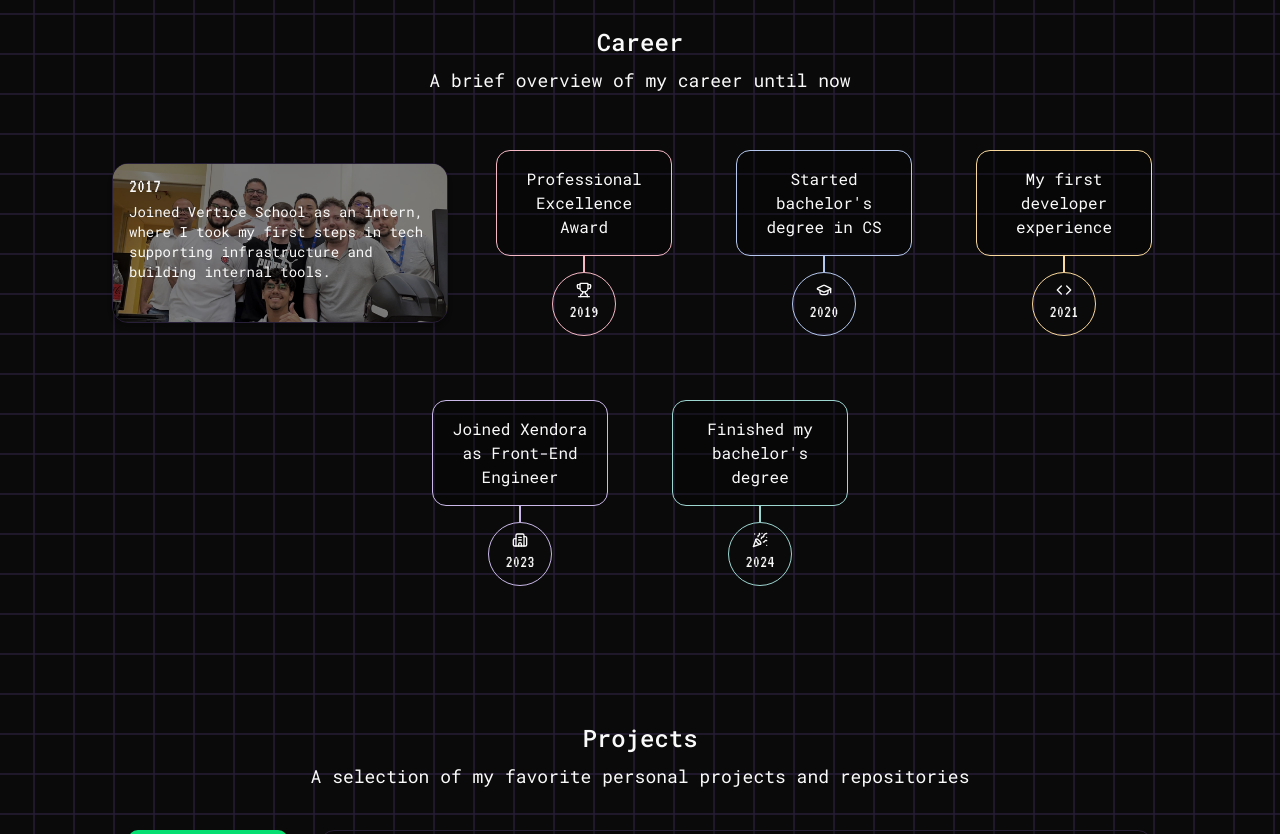
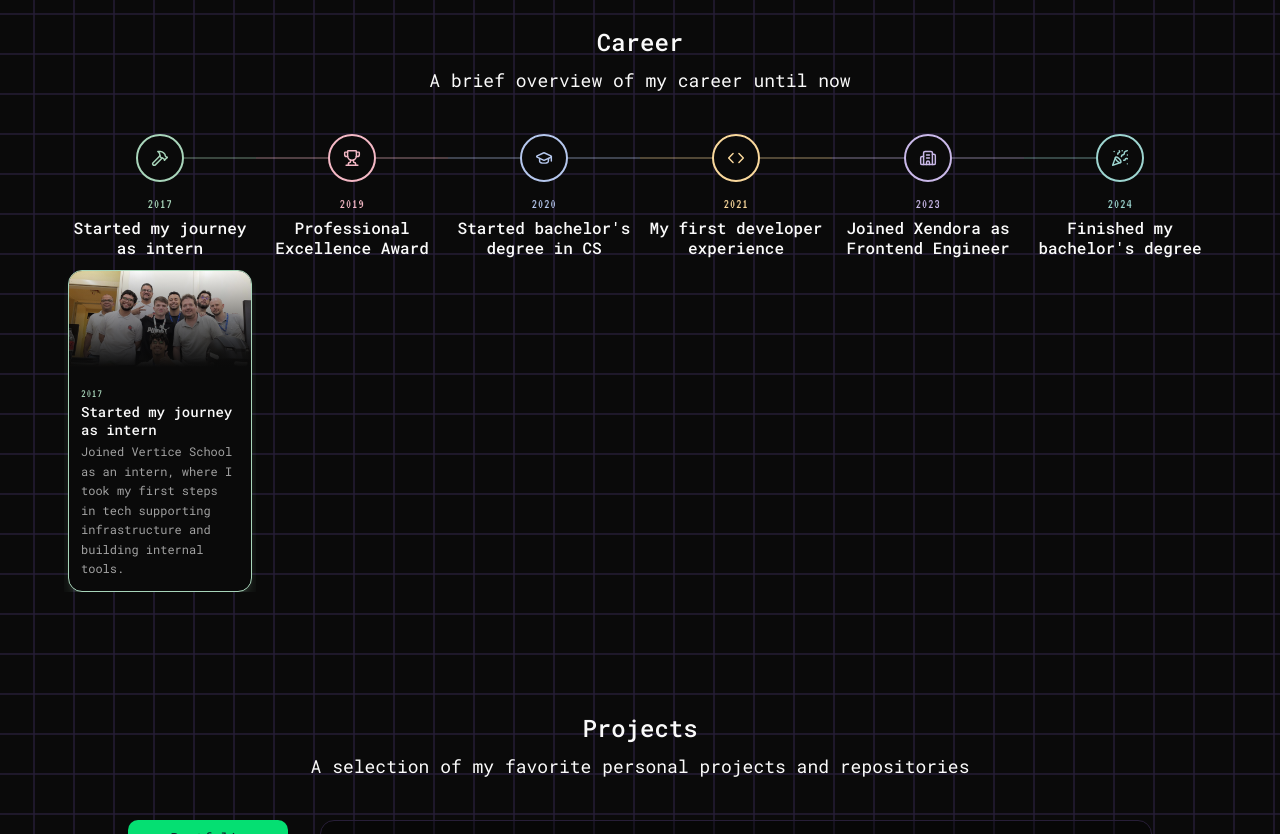
Before and after one commit to lucaskraus/lucaskraus, a Next.js app: page / in a window 1280 px wide. Shown: the part 1340-2174 px from the top of the page. Built offline with nearby package versions, Linux system fonts and the light colour scheme.

Commit message:
Update README and components to standardize terminology: change 'Front-End' to 'Frontend' across multiple files for consistency, and enhance the Career section with improved color styling and layout for better user experience.

```diff
--- a/src/components/Introduction.tsx
+++ b/src/components/Introduction.tsx
@@ -20,7 +20,7 @@ const INTRODUCTION_ITEMS = [
   {
     icon: <BriefcaseIcon className="size-4 text-gray-500" />,
     label: 'Role',
-    value: 'Front-End Engineer',
+    value: 'Frontend Engineer',
   },
 ]
 
--- a/src/components/Picture.tsx
+++ b/src/components/Picture.tsx
@@ -54,7 +54,7 @@ export default function Picture() {
         </span>{' '}
         and I&apos;m a{' '}
         <Highlight className="text-2xl md:text-3xl">Mobile</Highlight> and{' '}
-        <Highlight className="text-2xl md:text-3xl">Front-End</Highlight>{' '}
+        <Highlight className="text-2xl md:text-3xl">Frontend</Highlight>{' '}
         Engineer
       </h1>
     </motion.div>
--- a/src/components/sections/Career.tsx
+++ b/src/components/sections/Career.tsx
@@ -1,98 +1,261 @@
 'use client'
 
-import { motion, LayoutGroup } from 'motion/react'
-import { useState } from 'react'
-import TimelineCard from '@/components/cards/TimelineCard'
+import { motion, AnimatePresence } from 'motion/react'
+import { useState, useRef, useEffect } from 'react'
 import type { ITimelineItem } from '@/@types'
 import { TIMELINE_ITEMS } from '@/lib/constants'
 import Image from 'next/image'
 import { cn } from '@/lib/utils'
+import { ChevronDownIcon, XIcon } from 'lucide-react'
 
 const PASTEL_COLORS = [
-  { border: 'border-[#a8d5ba]', bg: 'bg-[#a8d5ba]' }, // mint green
-  { border: 'border-[#f4b8c5]', bg: 'bg-[#f4b8c5]' }, // rose pink
-  { border: 'border-[#b5c7ed]', bg: 'bg-[#b5c7ed]' }, // periwinkle blue
-  { border: 'border-[#f9d89c]', bg: 'bg-[#f9d89c]' }, // soft yellow
-  { border: 'border-[#c9b8e8]', bg: 'bg-[#c9b8e8]' }, // lavender
-  { border: 'border-[#9dd5d0]', bg: 'bg-[#9dd5d0]' }, // aqua
+  {
+    border: 'border-[#a8d5ba]',
+    bg: 'bg-[#a8d5ba]',
+    text: 'text-[#a8d5ba]',
+    shadow: 'shadow-[#a8d5ba]/20',
+    glow: '#a8d5ba',
+  },
+  {
+    border: 'border-[#f4b8c5]',
+    bg: 'bg-[#f4b8c5]',
+    text: 'text-[#f4b8c5]',
+    shadow: 'shadow-[#f4b8c5]/20',
+    glow: '#f4b8c5',
+  },
+  {
+    border: 'border-[#b5c7ed]',
+    bg: 'bg-[#b5c7ed]',
+    text: 'text-[#b5c7ed]',
+    shadow: 'shadow-[#b5c7ed]/20',
+    glow: '#b5c7ed',
+  },
+  {
+    border: 'border-[#f9d89c]',
+    bg: 'bg-[#f9d89c]',
+    text: 'text-[#f9d89c]',
+    shadow: 'shadow-[#f9d89c]/20',
+    glow: '#f9d89c',
+  },
+  {
+    border: 'border-[#c9b8e8]',
+    bg: 'bg-[#c9b8e8]',
+    text: 'text-[#c9b8e8]',
+    shadow: 'shadow-[#c9b8e8]/20',
+    glow: '#c9b8e8',
+  },
+  {
+    border: 'border-[#9dd5d0]',
+    bg: 'bg-[#9dd5d0]',
+    text: 'text-[#9dd5d0]',
+    shadow: 'shadow-[#9dd5d0]/20',
+    glow: '#9dd5d0',
+  },
 ]
 
-const TimelineItem = ({
-  title,
-  label,
-  image,
-  icon,
-  description,
-  selected,
-  index = 0,
-}: ITimelineItem) => {
-  const colorIndex = index % PASTEL_COLORS.length
-  const pastelColor = PASTEL_COLORS[colorIndex]
+function CollapsedNode({
+  item,
+  index,
+  onToggle,
+  isLast,
+}: {
+  item: ITimelineItem
+  index: number
+  onToggle: () => void
+  isLast: boolean
+}) {
+  const color = PASTEL_COLORS[index % PASTEL_COLORS.length]
 
-  if (selected) {
   return (
-      <TimelineCard
-        title={title}
-        label={label}
-        description={description}
-        image={image}
+    <div className="flex flex-col items-center lg:flex-1 lg:min-w-0">
+      {/* Dot + connectors */}
+      <div className="flex flex-col items-center lg:flex-row lg:w-full">
+        <div
+          className={cn(
+            'hidden lg:block h-0.5 flex-1',
+            index === 0 ? 'bg-transparent' : color.bg,
+            'opacity-30'
+          )}
         />
+        <motion.button
+          onClick={onToggle}
+          className={cn(
+            'relative z-10 flex items-center justify-center shrink-0',
+            'w-12 h-12 rounded-full border-2 bg-background',
+            'cursor-pointer transition-colors duration-300',
+            color.border
+          )}
+          whileHover={{ scale: 1.1 }}
+          whileTap={{ scale: 0.95 }}
+        >
+          <span className={cn('scale-110', color.text)}>{item.icon}</span>
+        </motion.button>
+        <div
+          className={cn(
+            'hidden lg:block h-0.5 flex-1',
+            isLast ? 'bg-transparent' : color.bg,
+            'opacity-30'
+          )}
+        />
+      </div>
+
+      {/* Label */}
+      <motion.button
+        onClick={onToggle}
+        className="flex flex-col items-center gap-1 cursor-pointer mt-3"
+      >
+        <span
+          className={cn(
+            'text-sm font-medium font-vt323 tracking-wider',
+            color.text
+          )}
+        >
+          {item.title}
+        </span>
+        <h3 className="text-base font-medium leading-tight text-center">
+          {item.label}
+        </h3>
+      </motion.button>
+    </div>
   )
 }
 
+function MobileTimelineNode({
+  item,
+  index,
+  isExpanded,
+  onToggle,
+  isLast,
+}: {
+  item: ITimelineItem
+  index: number
+  isExpanded: boolean
+  onToggle: () => void
+  isLast: boolean
+}) {
+  const color = PASTEL_COLORS[index % PASTEL_COLORS.length]
+
   return (
+    <div className="relative flex gap-6">
+      {/* Dot + vertical line */}
+      <div className="flex flex-col items-center">
+        <motion.button
+          onClick={onToggle}
+          className={cn(
+            'relative z-10 flex items-center justify-center shrink-0',
+            'w-12 h-12 rounded-full border-2 bg-background',
+            'cursor-pointer transition-colors duration-300',
+            color.border,
+            isExpanded && 'shadow-lg'
+          )}
+          style={
+            isExpanded ? { boxShadow: `0 0 20px ${color.glow}40` } : undefined
+          }
+          whileHover={{ scale: 1.1 }}
+          whileTap={{ scale: 0.95 }}
+        >
+          <span className={cn('scale-110', color.text)}>{item.icon}</span>
+        </motion.button>
+        {!isLast && (
+          <div className={cn('w-0.5 flex-1 min-h-8', color.bg, 'opacity-30')} />
+        )}
+      </div>
+
+      {/* Content */}
+      <div className="flex-1 pb-6">
+        <motion.button
+          onClick={onToggle}
+          className="flex items-center gap-3 cursor-pointer text-left"
+        >
+          <div>
+            <span
+              className={cn(
+                'text-sm font-medium font-vt323 tracking-wider',
+                color.text
+              )}
+            >
+              {item.title}
+            </span>
+            <h3 className="text-lg font-medium leading-tight">{item.label}</h3>
+          </div>
           <motion.div
-      initial={false}
-      layout
-      layoutId={`timeline-item-${title}`}
-      className="flex flex-col gap-2.5 items-center max-w-none lg:max-w-52 relative overflow-hidden p-4"
-      style={{ borderRadius: 16 }}
+            animate={{ rotate: isExpanded ? 180 : 0 }}
+            transition={{ duration: 0.3 }}
+            className="flex items-center justify-center text-muted-foreground shrink-0"
+          >
+            <ChevronDownIcon className="size-4" />
+          </motion.div>
+        </motion.button>
+
+        <AnimatePresence initial={false}>
+          {isExpanded && (
+            <motion.div
+              initial={{ height: 0, opacity: 0 }}
+              animate={{ height: 'auto', opacity: 1 }}
+              exit={{ height: 0, opacity: 0 }}
               transition={{
-        type: 'spring',
-        stiffness: 300,
-        damping: 30,
+                height: { type: 'spring', stiffness: 300, damping: 30 },
+                opacity: { duration: 0.2 },
               }}
-      whileHover={{
-        scale: 1.05,
-      }}
+              className="overflow-hidden"
             >
-      {image && (
-        <Image
-          src={image}
-          alt={title}
-          fill
-          className="absolute inset-0 z-0 object-cover opacity-0"
-          sizes="(max-width: 768px) 100vw, (max-width: 1200px) 50vw, 33vw"
-        />
-      )}
-      <div className="relative z-10 flex flex-col items-center">
               <div
                 className={cn(
-            'border bg-black/30 p-4 rounded-xl',
-            pastelColor.border
+                  'mt-4 rounded-xl border overflow-hidden',
+                  color.border,
+                  color.shadow,
+                  'shadow-lg bg-background'
                 )}
               >
-          <p className="text-lg lg:text-base text-center">{label}</p>
+                {item.image && (
+                  <div className="relative h-32 w-full">
+                    <Image
+                      src={item.image}
+                      alt={item.label}
+                      fill
+                      className="object-cover"
+                      placeholder="blur"
+                      sizes="100vw"
+                    />
+                    <div className="absolute inset-0 bg-linear-to-b from-transparent to-background" />
                   </div>
-        <div className={cn('w-0.5 h-4', pastelColor.bg)}></div>
-        <div
-          className={cn(
-            'relative flex flex-col items-center justify-center border rounded-full w-16 h-16',
-            pastelColor.border
                 )}
-        >
-          {icon}
-          <h1 className="text-lg font-medium font-vt323">{title}</h1>
+                <div className="p-4">
+                  <p className="text-sm text-muted-foreground leading-relaxed">
+                    {item.description}
+                  </p>
                 </div>
               </div>
             </motion.div>
+          )}
+        </AnimatePresence>
+      </div>
+    </div>
   )
 }
 
 export default function Timeline() {
-  const [selectedItem, setSelectedItem] = useState<ITimelineItem | null>(
-    TIMELINE_ITEMS[0]
+  const [expandedIndex, setExpandedIndex] = useState<number | null>(0)
+  const [desktopHeight, setDesktopHeight] = useState<number | undefined>(
+    undefined
   )
+  const rowRef = useRef<HTMLDivElement>(null)
+
+  // Measure the row height once an item is expanded, then lock it
+  useEffect(() => {
+    if (expandedIndex !== null && rowRef.current && !desktopHeight) {
+      // Wait for render to measure
+      requestAnimationFrame(() => {
+        if (rowRef.current) {
+          setDesktopHeight(rowRef.current.offsetHeight)
+        }
+      })
+    }
+  }, [expandedIndex, desktopHeight])
+
+  const handleToggle = (index: number) => {
+    setExpandedIndex(prev => (prev === index ? null : index))
+  }
 
   return (
     <div className="flex flex-col gap-10">
@@ -102,32 +265,105 @@ export default function Timeline() {
           A brief overview of my career until now
         </p>
       </div>
-      <LayoutGroup id="timeline">
+
+      {/* Mobile layout */}
+      <div className="max-w-xl mx-auto w-full lg:hidden">
+        {TIMELINE_ITEMS.map((item, index) => (
+          <MobileTimelineNode
+            key={item.title}
+            item={item}
+            index={index}
+            isExpanded={expandedIndex === index}
+            onToggle={() => handleToggle(index)}
+            isLast={index === TIMELINE_ITEMS.length - 1}
+          />
+        ))}
+      </div>
+
+      {/* Desktop layout */}
+      <div
+        ref={rowRef}
+        className="hidden lg:flex lg:items-start"
+        style={desktopHeight ? { minHeight: desktopHeight } : undefined}
+      >
+        {TIMELINE_ITEMS.map((item, index) => {
+          const color = PASTEL_COLORS[index % PASTEL_COLORS.length]
+          const isExpanded = expandedIndex === index
+          const isLast = index === TIMELINE_ITEMS.length - 1
+
+          return (
+            <div key={item.title} className="flex-1 min-w-0">
+              {/* Node: always visible */}
+              <CollapsedNode
+                item={item}
+                index={index}
+                onToggle={() => handleToggle(index)}
+                isLast={isLast}
+              />
+
+              {/* Card: slides up/down like a curtain */}
+              <div className="overflow-clip">
+                <AnimatePresence initial={false}>
+                  {isExpanded && (
                     <motion.div
-          initial={false}
-          layout
-          className="flex flex-col lg:flex-row lg:flex-wrap w-full lg:gap-8 gap-4 items-center justify-center"
+                      key="card"
+                      initial={{ y: 'calc(-100% - 12px)' }}
+                      animate={{ y: 0 }}
+                      exit={{ y: 'calc(-100% - 12px)' }}
+                      transition={{
+                        type: 'spring',
+                        stiffness: 400,
+                        damping: 30,
+                      }}
+                      className={cn(
+                        'rounded-xl border overflow-hidden cursor-pointer mt-3 mx-1',
+                        color.border,
+                        color.shadow,
+                        'shadow-lg bg-background'
+                      )}
+                      onClick={() => handleToggle(index)}
                     >
-          {TIMELINE_ITEMS.map((item, index) => (
-            <div
-              key={item.title}
-              className="cursor-pointer"
-              onClick={() => setSelectedItem(item)}
-              role="button"
+                      {item.image && (
+                        <div className="relative h-24 w-full">
+                          <Image
+                            src={item.image}
+                            alt={item.label}
+                            fill
+                            className="object-cover"
+                            placeholder="blur"
+                            sizes="400px"
+                          />
+                          <div className="absolute inset-0 bg-linear-to-b from-transparent to-background" />
+                        </div>
+                      )}
+                      <div className="p-3">
+                        <div className="flex items-start justify-between gap-2">
+                          <div>
+                            <span
+                              className={cn(
+                                'text-xs font-medium font-vt323 tracking-wider',
+                                color.text
+                              )}
                             >
-              <TimelineItem
-                index={index}
-                title={item.title}
-                label={item.label}
-                description={item.description}
-                selected={selectedItem?.title === item.title}
-                image={item.image}
-                icon={item.icon}
-              />
+                              {item.title}
+                            </span>
+                            <h3 className="text-sm font-medium leading-tight mb-1">
+                              {item.label}
+                            </h3>
                           </div>
-          ))}
+                        </div>
+                        <p className="text-xs text-muted-foreground leading-relaxed">
+                          {item.description}
+                        </p>
+                      </div>
                     </motion.div>
-      </LayoutGroup>
+                  )}
+                </AnimatePresence>
+              </div>
+            </div>
+          )
+        })}
+      </div>
     </div>
   )
 }
--- a/src/lib/constants.tsx
+++ b/src/lib/constants.tsx
@@ -28,14 +28,14 @@ export const ABOUT_ME_TAB_MENU = [
     title: 'Introduction',
     icon: <AppWindowMacIcon className="text-inherit" />,
     content:
-      'Mobile & Front-End Engineer with over 8 years of experience in the industry. Specialized in building scalable and efficient web and mobile applications using React Native, React, Next.js, Vue.js, Nuxt.js, Tailwind CSS, and Node.js.',
+      'Mobile & Frontend Engineer with over 8 years of experience in the industry. Specialized in building scalable and efficient web and mobile applications using React Native, React, Next.js, Vue.js, Nuxt.js, Tailwind CSS, and Node.js.',
   },
   {
     id: 'certificates',
     title: 'Certificates',
     icon: <TrophyIcon className="text-inherit" />,
     content:
-      '• Meta Professional Front-End Developer Certificate\n' +
+      '• Meta Professional Frontend Developer Certificate\n' +
       '• GitHub Foundations Certification\n' +
       '• Cielo Dev Bootcamp (Ada + Cielo)\n' +
       '• Scalable Microservices with Node.js — Rocketseat\n' +
@@ -47,7 +47,7 @@ export const ABOUT_ME_TAB_MENU = [
     title: 'Skills',
     icon: <BrainIcon className="text-inherit" />,
     content:
-      '• Front-End: React, Next.js, Vue.js, Nuxt.js, Tailwind CSS\n' +
+      '• Frontend: React, Next.js, Vue.js, Nuxt.js, Tailwind CSS\n' +
       '• Mobile: React Native (Expo), Nativewind, Reanimated\n' +
       '• Web3: Ethers.js, Wagmi, Reown\n' +
       '• Back-End: Node.js, Fastify, REST APIs\n' +
@@ -93,9 +93,9 @@ export const TIMELINE_ITEMS = [
   },
   {
     title: '2023',
-    label: 'Joined Xendora as Front-End Engineer',
+    label: 'Joined Xendora as Frontend Engineer',
     description:
-      'Became a Front-End & Mobile Engineer at Xendora, developing cross-platform apps with React Native, Web3 features, CI/CD, and Sentry monitoring.',
+      'Became a Frontend & Mobile Engineer at Xendora, developing cross-platform apps with React Native, Web3 features, CI/CD, and Sentry monitoring.',
     image: xendoraBackgroundImage,
     icon: <Building2Icon className="size-4" />,
   },
```
Also changed, not shown: 1 other file (tests, documents, lock files or other folders). Lines whose indentation alone changed are shown as unchanged.
